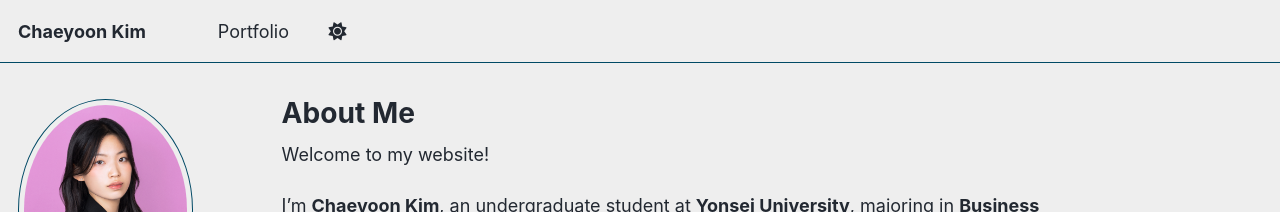
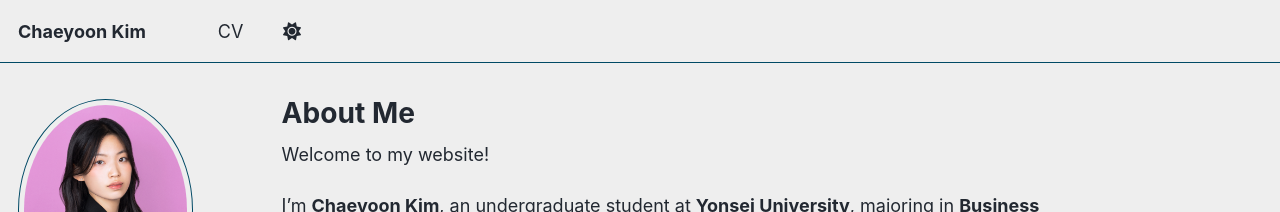
Before and after one commit to chyoon114/chyoon114.github.io, a Jekyll site: the page built from _pages/about.md, in a window 1280 px wide. Shown: the top 212 px of the page. Built offline with Jekyll 4.4.1, drawn with Linux system fonts in a browser that asks for light colours; a script that is not in the unit is left out.

Commit message:
Update navigation.yml

```diff
--- a/_data/navigation.yml
+++ b/_data/navigation.yml
@@ -8,8 +8,8 @@
 #      Markdown formatted page while the second is generated using JSON.
 
 main:
-  - title: "Portfolio"
-    url: /portfolio/
+  - title: "CV"
+    url: /cv/
 
   # - title: "CV"
   #   url: /cv-json/
```
